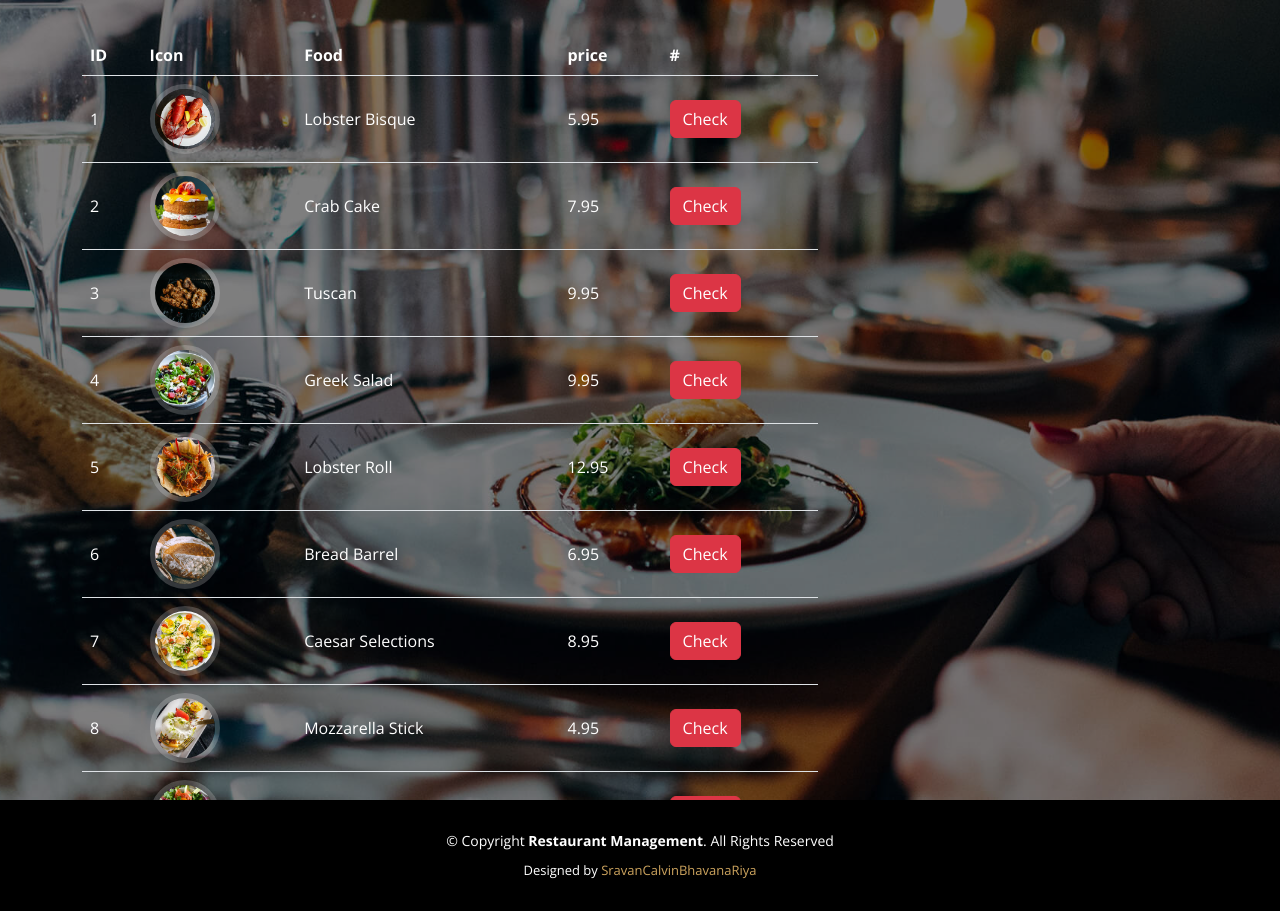
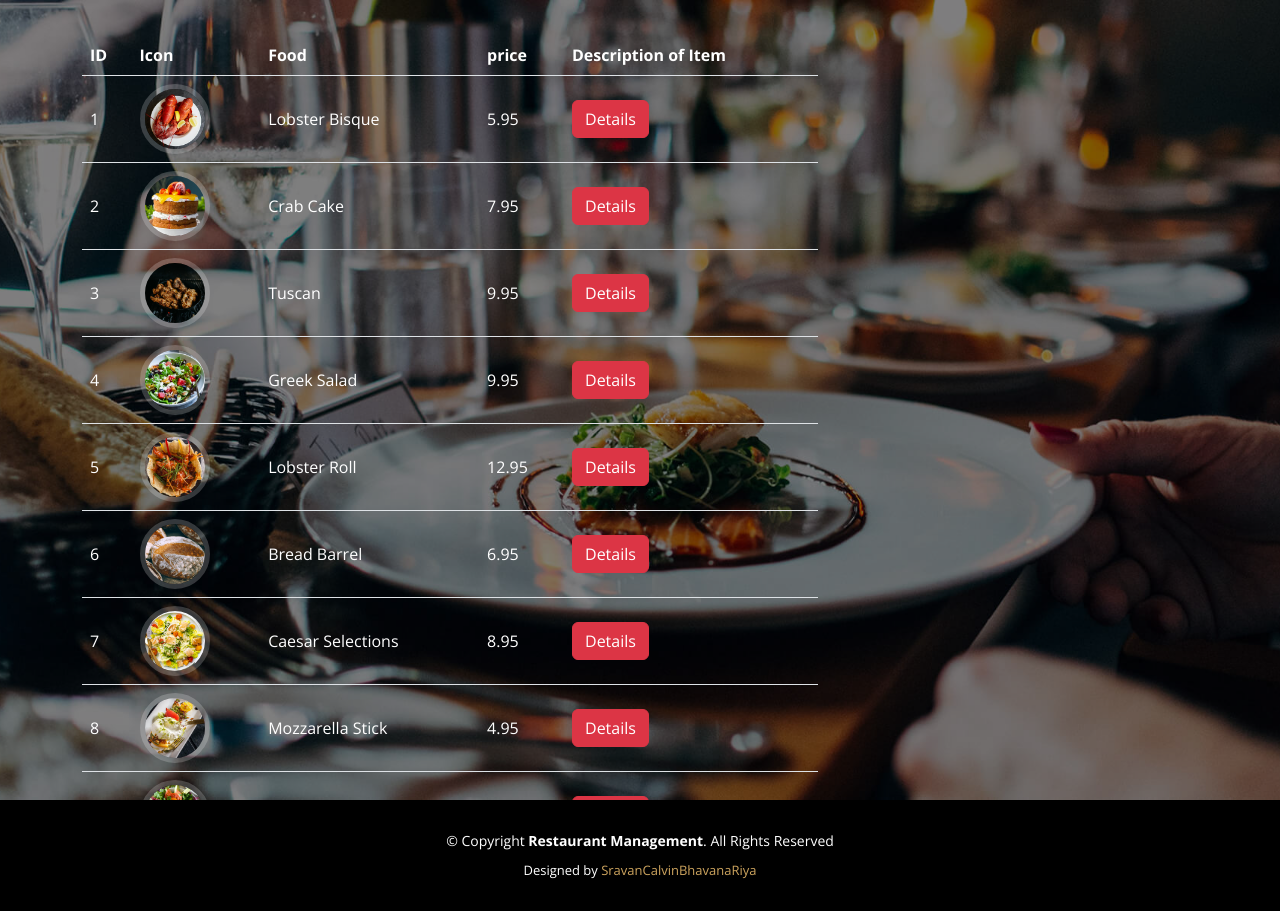
Before and after one commit to patelriyak/Group5-Oops-Project, a Flask app: page /res/res_list/ in a window 1280 px wide. Shown: the part 72-983 px from the top of the page. Run offline with Flask 2, Linux system fonts and the light colour scheme; data comes from the database, SQL or seed files in the repository; some libraries are stand-ins or nearby versions; some web fonts are replaced.

Commit message:
updated res_list

```diff
--- a/RestaurantManagementSystem/templates/res_list.html
+++ b/RestaurantManagementSystem/templates/res_list.html
@@ -12,7 +12,7 @@
 								<th>Icon</th>
 								<th>Food</th>
 								<th>price</th>
-								<th>#</th>
+								<th>Description of Item</th>
 							</tr>
 						</thead>
 						<tbody class="align-middle">
@@ -22,7 +22,7 @@
 								<td><img src="/static/{{ detail[3] }}" class="menu-img"></td>
 								<td>{{ detail[1] }}</td>
 								<td>{{ detail[2] }}</td>
-								<td><a href="/res/add_cart?name={{ detail[1] }}" class="btn btn-danger">Check</a></td>
+								<td><a href="/res/add_cart?name={{ detail[1] }}" class="btn btn-danger">Details</a></td>
 							</tr>
 							{% endfor %}
 						</tbody>
```
